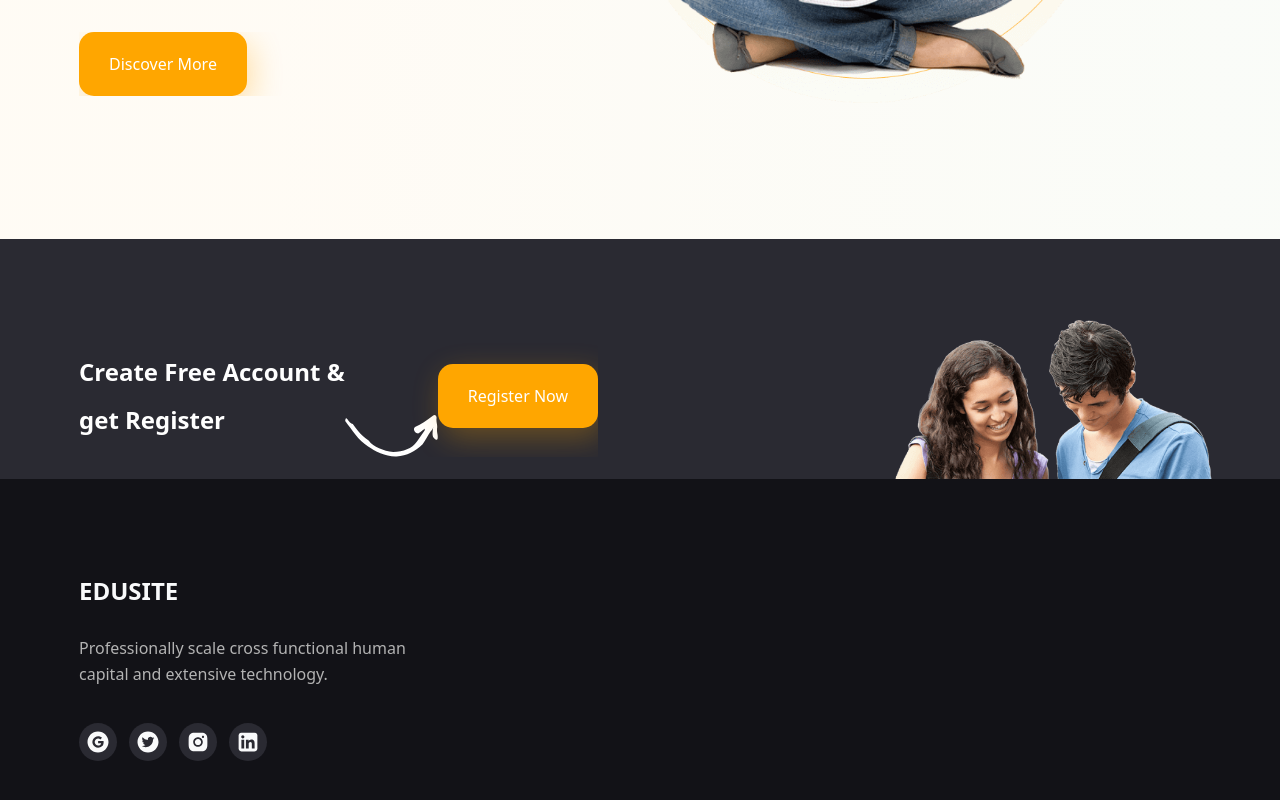
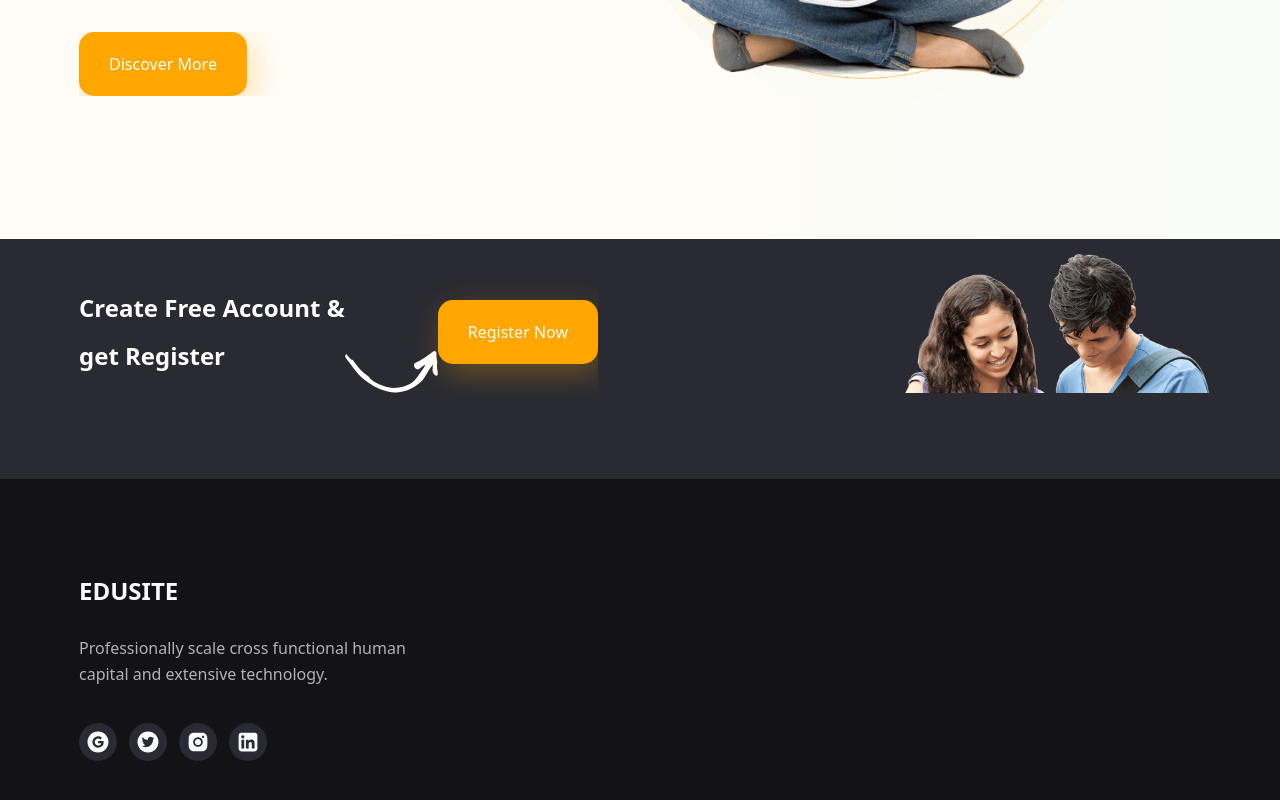
Before and after one commit to Alice2212/edusite, a React (Create React App) app: page / in a window 1280 px wide. Shown: the part 528-1328 px from the top of the page. Built offline with nearby package versions, Linux system fonts and the light colour scheme.

Commit message:
contact section

```diff
--- a/src/components/Contact.jsx
+++ b/src/components/Contact.jsx
@@ -5,8 +5,8 @@ import contactBanner from "../assets/images/cta-banner.png";
 const Contact = () => {
   return (
     <section className="w-full h-[15rem] bg-[--raisin-black] ">
-      <div className="container flex flex-wrap mx-auto py-24 relative overflow-y-hidden z-10">
-        <div className="flex justify-center items-center">
+      <div className="container flex flex-wrap mx-auto py-18 relative overflow-y-hidden z-10">
+        <div className="flex justify-center items-center mt-8 ">
           <h1 className="text-white text-2xl font-bold leading-loose">
             Create Free Account & <br></br>get Register
           </h1>
@@ -14,16 +14,12 @@ const Contact = () => {
             src={arrow}
             alt=""
             className="
-            lg:visible md:invisible sm:invisible mt-20"
+            lg:visible invisible mt-20"
           />
           <button className="btn btn-primary">Register Now</button>
         </div>
-        <div className="absolute left-[70%] top-[25%] 	z-20 lg:visible md:invisible sm:invisible ">
-          <img
-            src={contactBanner}
-            alt=""
-            className="object-contain h-[300px] "
-          />
+        <div className="absolute left-[70%] top-[10%] lg:visible invisible ">
+          <img src={contactBanner} alt="" className="object-fill h-[300px]  " />
         </div>
       </div>
     </section>
```
